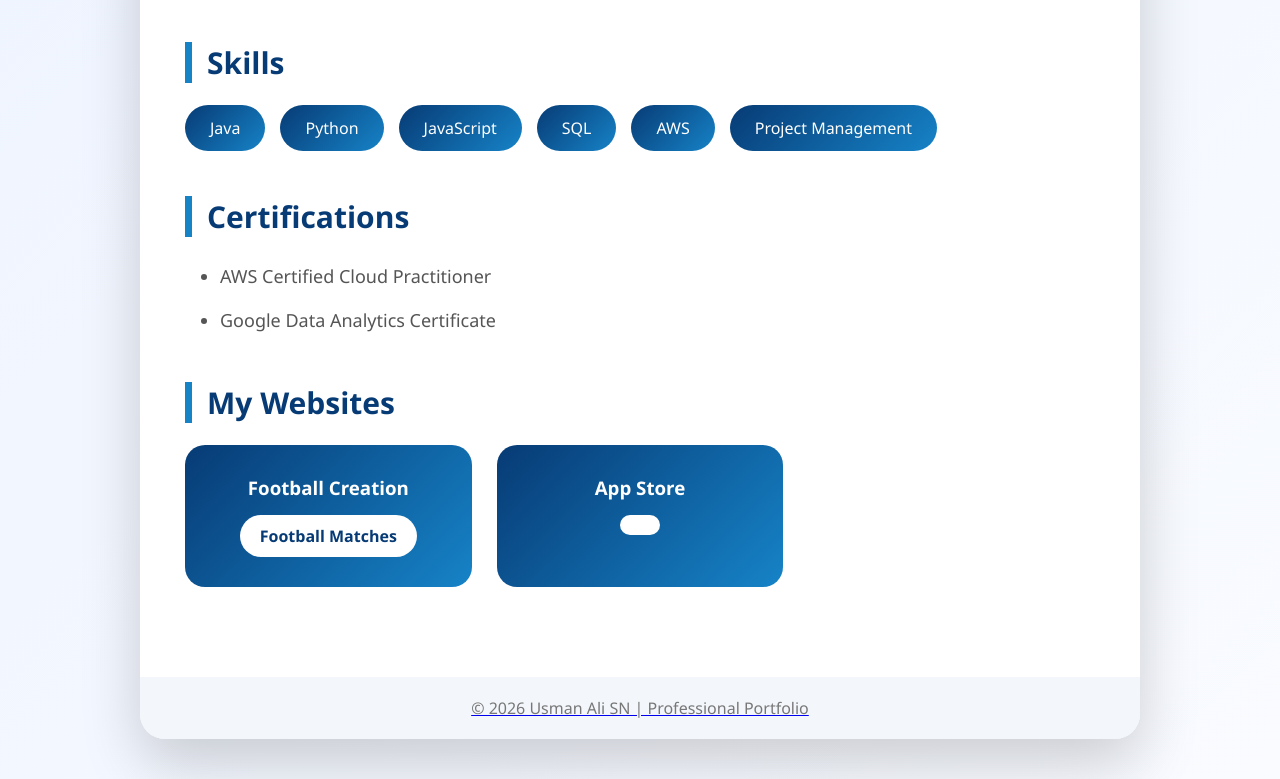
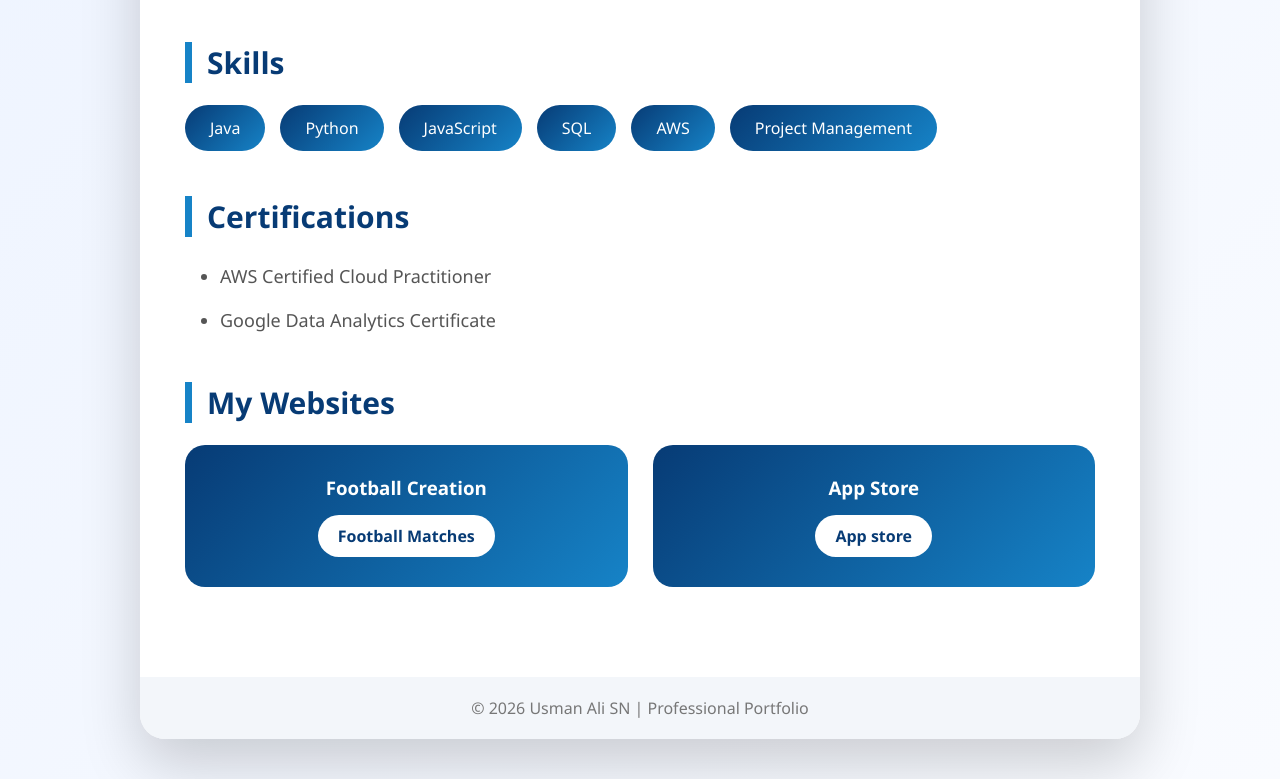
Before and after one commit to usmansn2007/profile, a plain HTML site: page index.html in a window 1280 px wide. Shown: the part 1469-2248 px from the top of the page. Drawn offline with Linux system fonts and the light colour scheme.

Commit message:
Fix link formatting in App Store section

```diff
--- a/index.html
+++ b/index.html
@@ -649,7 +649,7 @@ Football Matches
 App Store
 </h3>
 
-<a href="https://usmansn2007.github.io/App-Store/>"
+<a href="https://usmansn2007.github.io/App-Store/">
 App store
 </a>
 
```
